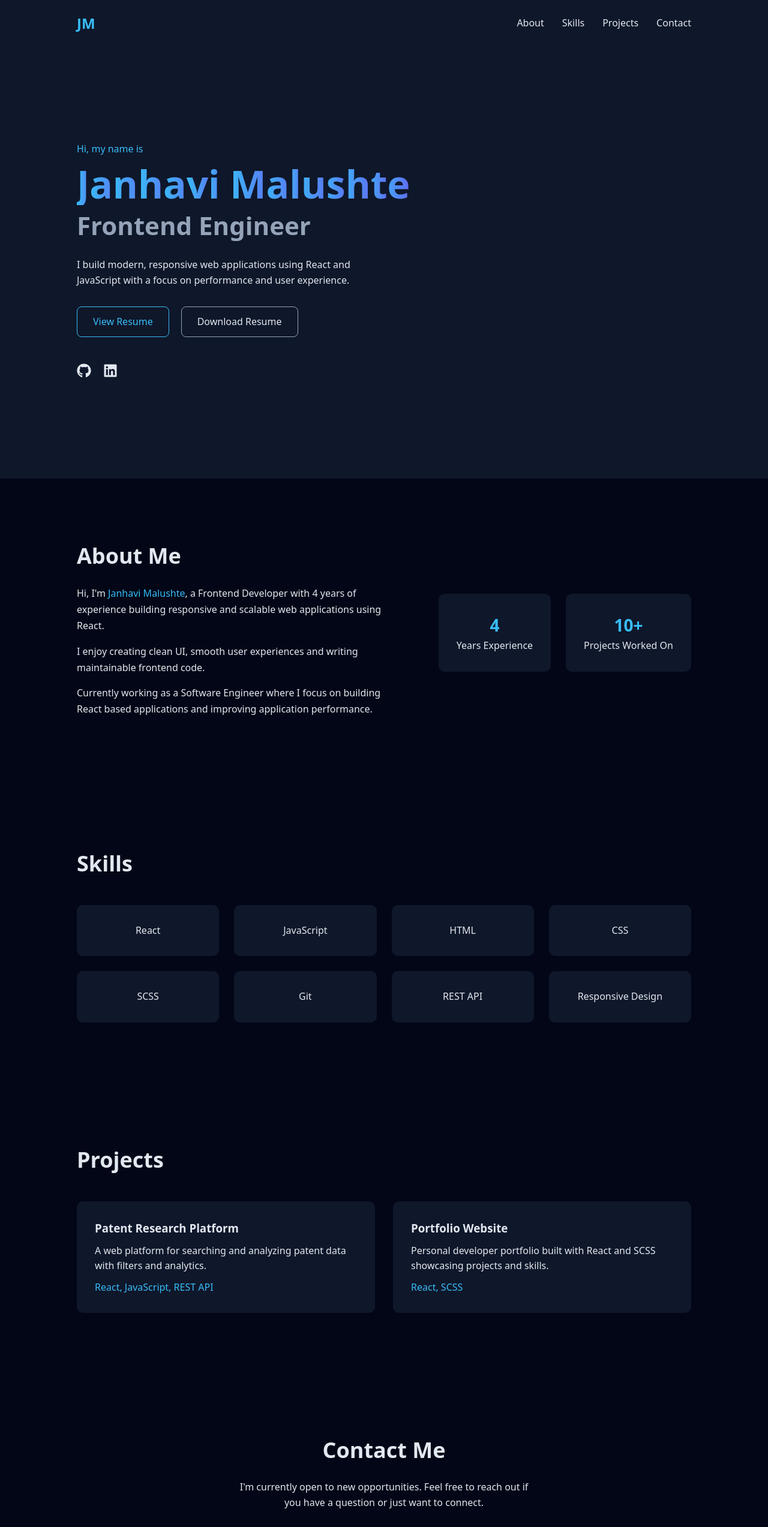
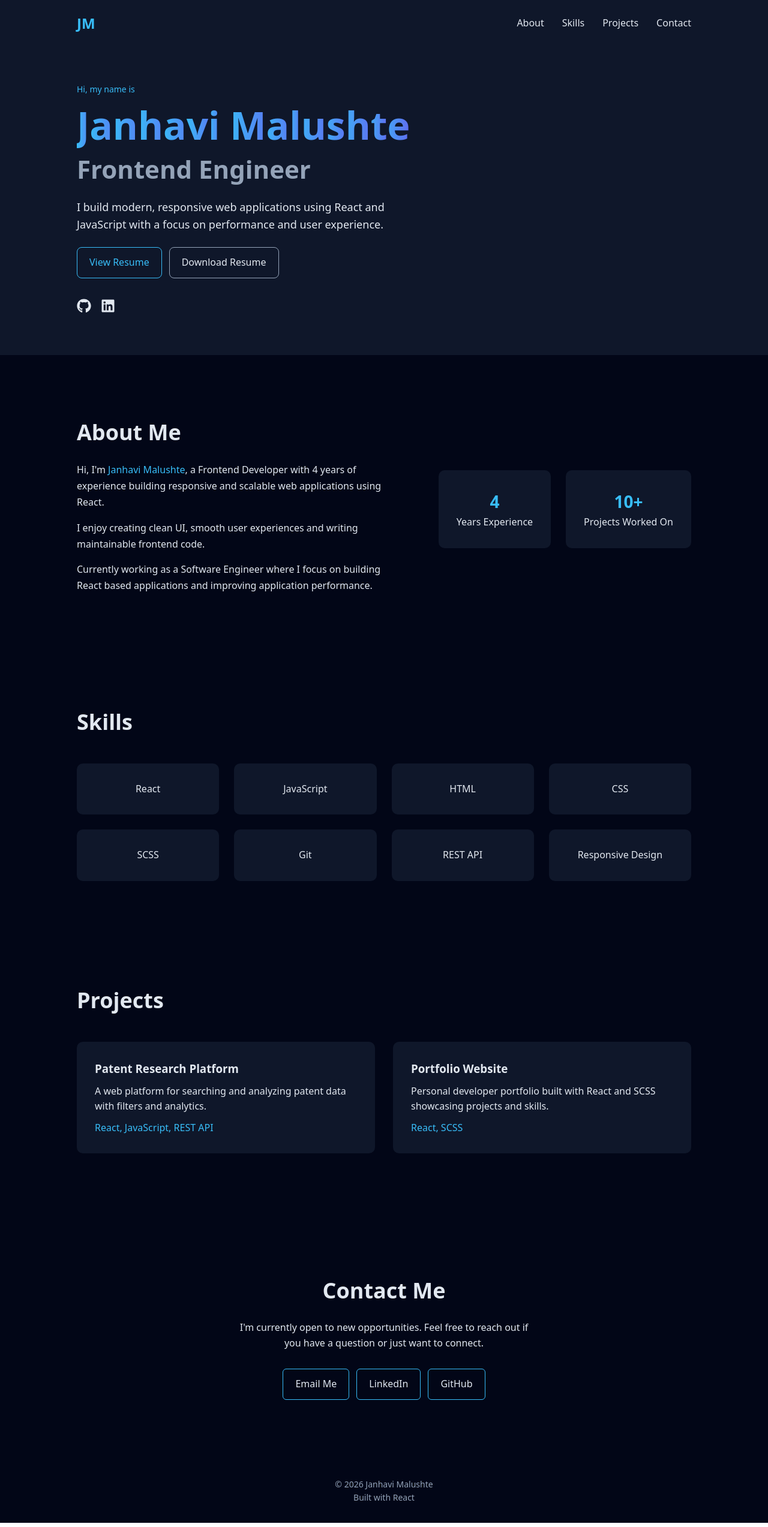
Before and after one commit to Janhavi515/janhavi-portfolio, a React (Vite) app: page / in a window 1280 px wide. Shown: the top 2546 px of the page at 60% size. Built offline with nearby package versions, Linux system fonts and the light colour scheme.

Commit message:
sections aligment for mobile screens

```diff
--- a/src/components/Contact/Contact.scss
+++ b/src/components/Contact/Contact.scss
@@ -1,13 +1,6 @@
-// .contact-btn {
-//     display: inline-block;
-//     margin-top: 20px;
-//     padding: 12px 24px;
-//     border: 1px solid #38bdf8;
-//     color: #38bdf8;
-//   }
 
 .contact {
-  padding: 100px 10%;
+  padding: 60px 10%;
   text-align: center;
   background: #020617;
   color: #e2e8f0;
@@ -27,14 +20,18 @@
 
 .contact-links {
   display: flex;
-  justify-content: center;
-  gap: 20px;
+  flex-direction: column;
+  gap: 12px;
+  align-items: center;
 }
 
 .contact-links a {
-  padding: 12px 25px;
+  width: 100%;
+  max-width: 280px;
+  padding: 12px 20px;
   border: 1px solid #38bdf8;
   border-radius: 6px;
+  text-align: center;
   transition: 0.3s;
 }
 
@@ -42,3 +39,18 @@
   background: #38bdf8;
   color: #020617;
 }
+
+@media (min-width: 768px) {
+  .contact-links {
+    flex-direction: row;
+    justify-content: center;
+  }
+
+  .contact-links a {
+    width: auto;
+  }
+
+  .contact {
+    padding: 100px 10%;
+  }
+}
--- a/src/components/Hero/Hero.scss
+++ b/src/components/Hero/Hero.scss
@@ -1,86 +1,83 @@
 .hero {
-  min-height: 90vh;
+  width: 100%;
+  min-height: auto;
   display: flex;
   flex-direction: column;
-  justify-content: center;
+  justify-content: flex-start;
+  padding: 40px 20px 40px;
+  box-sizing: border-box;
 }
 
 /* Intro */
 .intro {
   color: #38bdf8;
   margin-bottom: 10px;
+  font-size: 14px;
 }
 
 /* 🔥 Fancy Name */
 .fancy-name {
-  font-size: 64px;
+  font-size: clamp(28px, 8vw, 64px); /* 🔥 responsive */
   font-weight: 800;
   display: flex;
   flex-wrap: wrap;
+  line-height: 1.2;
 }
 
 /* Each letter */
 .letter {
   display: inline-block;
-
-  background: linear-gradient(
-    90deg,
-    #38bdf8,
-    #6366f1,
-    #38bdf8
-  );
-
+  background: linear-gradient(90deg, #38bdf8, #6366f1, #38bdf8);
   background-size: 300% 300%;
   -webkit-background-clip: text;
   -webkit-text-fill-color: transparent;
-
   animation: gradientFlow 6s ease infinite;
 }
 
-/* Gradient animation */
 @keyframes gradientFlow {
-  0% {
-    background-position: 0% 50%;
-  }
-  50% {
-    background-position: 100% 50%;
-  }
-  100% {
-    background-position: 0% 50%;
-  }
+  0% { background-position: 0% 50%; }
+  50% { background-position: 100% 50%; }
+  100% { background-position: 0% 50%; }
 }
 
-/* Hover interaction */
 .letter:hover {
   transform: scale(1.2);
 }
 
 /* Subtitle */
 .hero h2 {
-  font-size: 42px;
+  font-size: clamp(20px, 6vw, 42px); /* 🔥 responsive */
   color: #94a3b8;
 }
 
 /* Description */
 .description {
+  width: 100%;
   max-width: 520px;
-  margin-top: 20px;
+  margin-top: 16px;
   line-height: 1.6;
+  font-size: clamp(14px, 4vw, 18px);
 }
 
 /* Buttons */
 .hero-buttons {
   display: flex;
-  gap: 20px;
-  margin-top: 30px;
+  flex-direction: column;
+  gap: 12px;
+  margin-top: 24px;
+}
+
+.hero-btn,
+.resume-btn {
+  padding: 12px 20px;
+  border-radius: 8px;
+  text-align: center;
+  width: 100%;
 }
 
 .hero-btn {
-  padding: 12px 26px;
   border: 1px solid #38bdf8;
   color: #38bdf8;
-  border-radius: 8px;
-  transition: all 0.3s ease;
 }
 
 .hero-btn:hover {
@@ -90,10 +87,7 @@
 }
 
 .resume-btn {
-  padding: 12px 26px;
   border: 1px solid #94a3b8;
-  border-radius: 8px;
-  transition: all 0.3s ease;
 }
 
 .resume-btn:hover {
@@ -104,16 +98,28 @@
 /* Social Icons */
 .social-icons {
   display: flex;
-  gap: 20px;
-  font-size: 24px;
-  margin-top: 40px;
+  gap: 16px;
+  font-size: 22px;
+  margin-top: 30px;
 }
 
-.social-icons a {
-  transition: all 0.3s ease;
+/* ===== TABLET & DESKTOP ===== */
+@media (min-width: 768px) {
+  .hero {
+    padding: 60px 10% !important;
+  }
+
+  .hero-buttons {
+    flex-direction: row;
+    width: auto;
+  }
+
+  .hero-btn,
+  .resume-btn {
+    width: auto;
+  }
+
+  .social-icons {
+    font-size: 24px;
+  }
 }
-
-.social-icons a:hover {
-  color: #38bdf8;
-  filter: drop-shadow(0 0 8px #38bdf8);
-}
--- a/src/components/Skills/Skills.scss
+++ b/src/components/Skills/Skills.scss
@@ -1,5 +1,5 @@
 .skills {
-  padding: 100px 10%;
+  padding: 70px 10%;
   background: #020617;
   color: #e2e8f0;
 }
```
